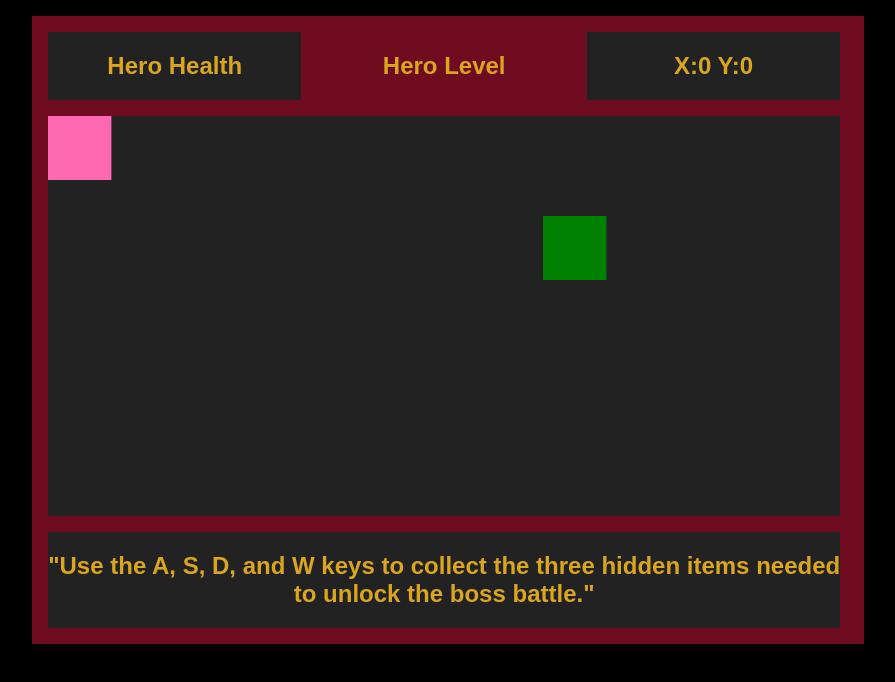
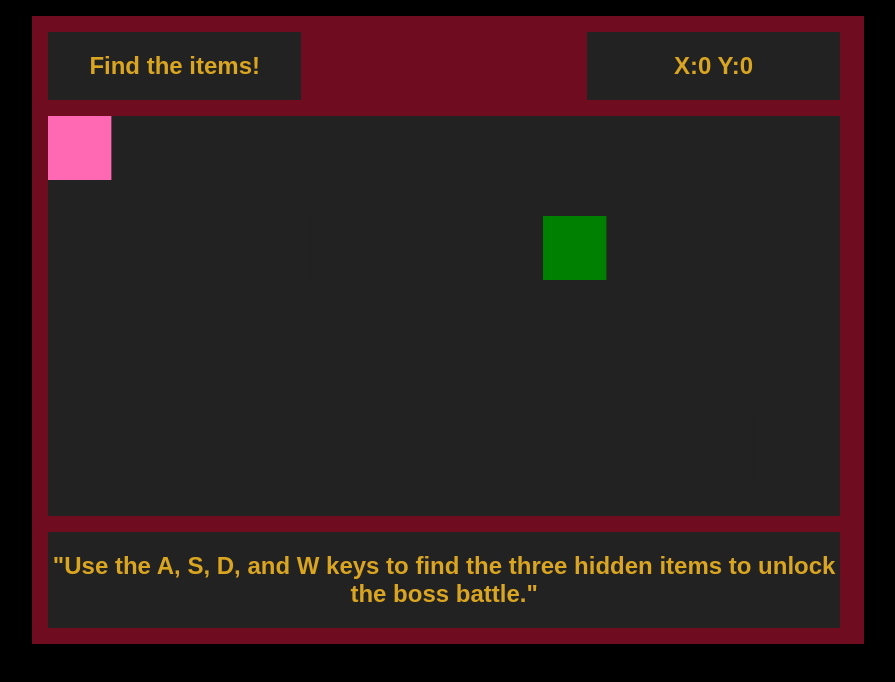
Before and after one commit to foxen-nicholas/Project_1, a plain HTML site: page canvas-board.html in a window 1280 px wide. Shown: the whole page, without its empty margins (192-1087 px from the left). Drawn offline with Linux system fonts and the light colour scheme.

Commit message:
Add files via upload

```diff
--- a/canvas-board.html
+++ b/canvas-board.html
@@ -9,15 +9,15 @@
 </head>
 <body>
   <div id="container">
-    <aside id="heroHealth"><h2>Hero Health</h2></aside>
-    <aside id="itemCounter"><h2>Hero Level</h2></aside>
+    <aside id="heroHealth"><h2>Find the items!</h2></aside>
+    <aside id="itemCounter"><h2></h2></aside>
     <aside id="heroExperience"><h2 id="movement"></h2></aside>
     <main>
         <canvas id="game">
           A game where Bill and Ted once again must complete a most excellent adventure! Your browser need to supports Javascript and HTML5 in order to render this game.
         </canvas>
     </main>
-    <aside id="gameStory"><h2>"Use the A, S, D, and W keys to collect the three hidden items needed to unlock the boss battle."</h2></aside>
+    <aside id="gameStory"><h2>"Use the A, S, D, and W keys to find the three hidden items to unlock the boss battle."</h2></aside>
   </div>
   <script src="canvas-board.js"></script>
 </body>
```
Also changed, not shown: lose-screen.html (+2 -1 lines).
